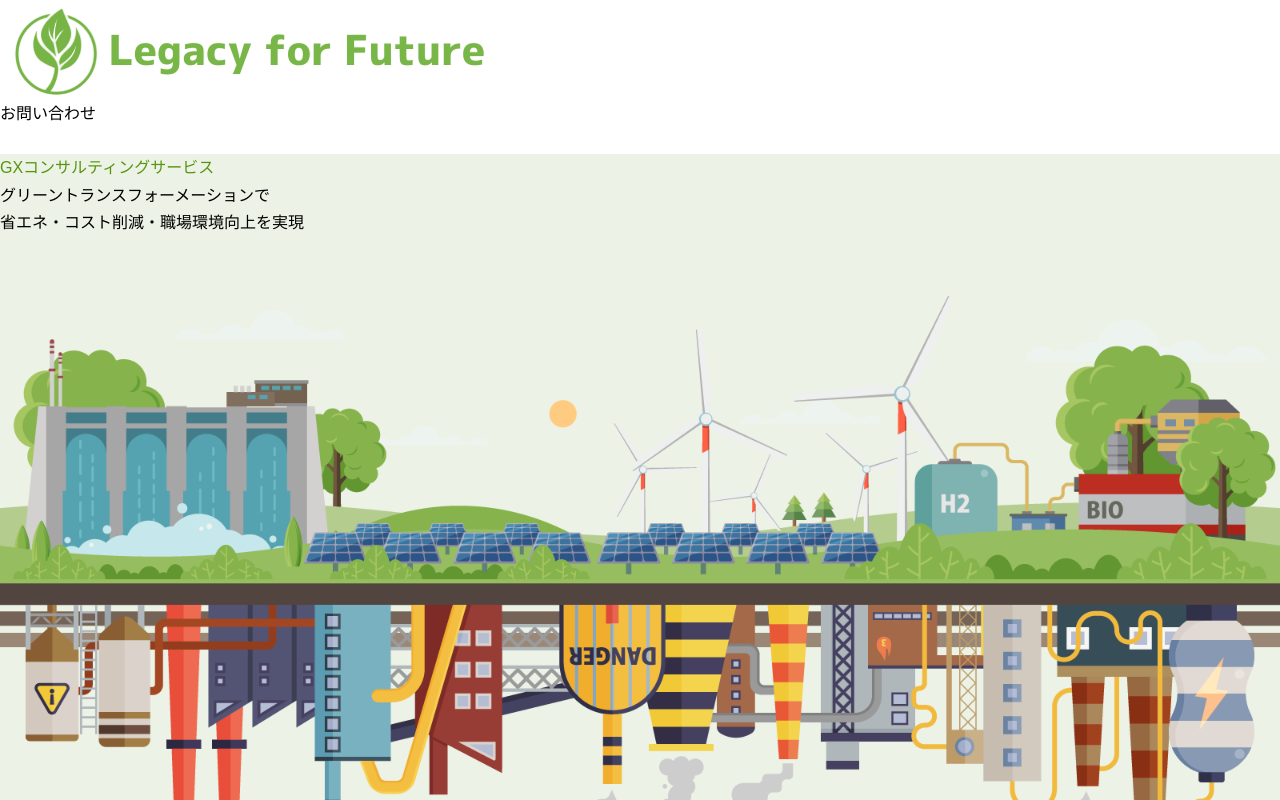
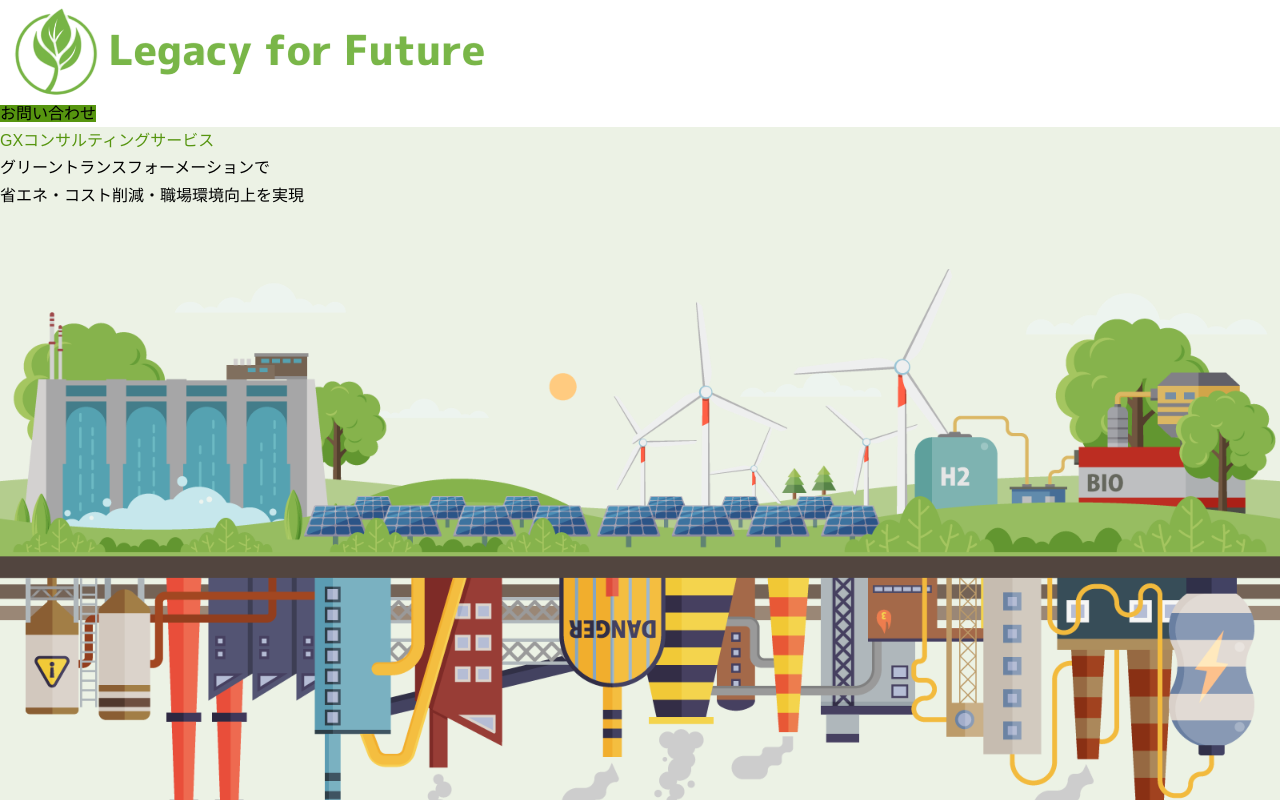
Before and after one commit to ryosuke-kubota/legacy-for-future, a React (Vite) app: page / in a window 1280 px wide. Shown: the top 800 px of the page. Built offline with nearby package versions, Linux system fonts and the light colour scheme; the HTML template or start-up script is replaced by a standard one.

Commit message:
contact button

```diff
--- a/src/components/Header.jsx
+++ b/src/components/Header.jsx
@@ -10,19 +10,18 @@ export default function Header() {
               className="h-10 sm:h-12"
             />
           </div>
-          <nav className="hidden md:flex space-x-8">
+          <nav className="flex space-x-4 sm:space-x-8">
             {/* <a href="#" className="text-gray-700 hover:text-blue-600 transition-colors duration-200">個人のお客さま</a>
             <a href="#" className="text-blue-600 font-medium">法人のお客さま</a>
             <a href="#" className="text-gray-700 hover:text-blue-600 transition-colors duration-200">企業情報</a> */}
-            <a href="#" className="text-sm sm:text-base text-gray-700 hover:text-blue-600 transition-colors duration-200">お問い合わせ</a>
+            <a
+              href="#"
+              className="px-4 py-2 sm:px-6 sm:py-2 text-xs sm:text-sm text-white font-bold rounded-lg hover:shadow-lg transition-all duration-200"
+              style={{ backgroundColor: '#56950f' }}
+            >
+              お問い合わせ
+            </a>
           </nav>
-          <div className="md:hidden">
-            <button className="p-1 text-gray-700 hover:text-blue-600">
-              <svg className="h-5 w-5 sm:h-6 sm:w-6" fill="none" viewBox="0 0 24 24" stroke="currentColor">
-                <path strokeLinecap="round" strokeLinejoin="round" strokeWidth={2} d="M4 6h16M4 12h16M4 18h16" />
-              </svg>
-            </button>
-          </div>
         </div>
       </div>
     </header>
```
